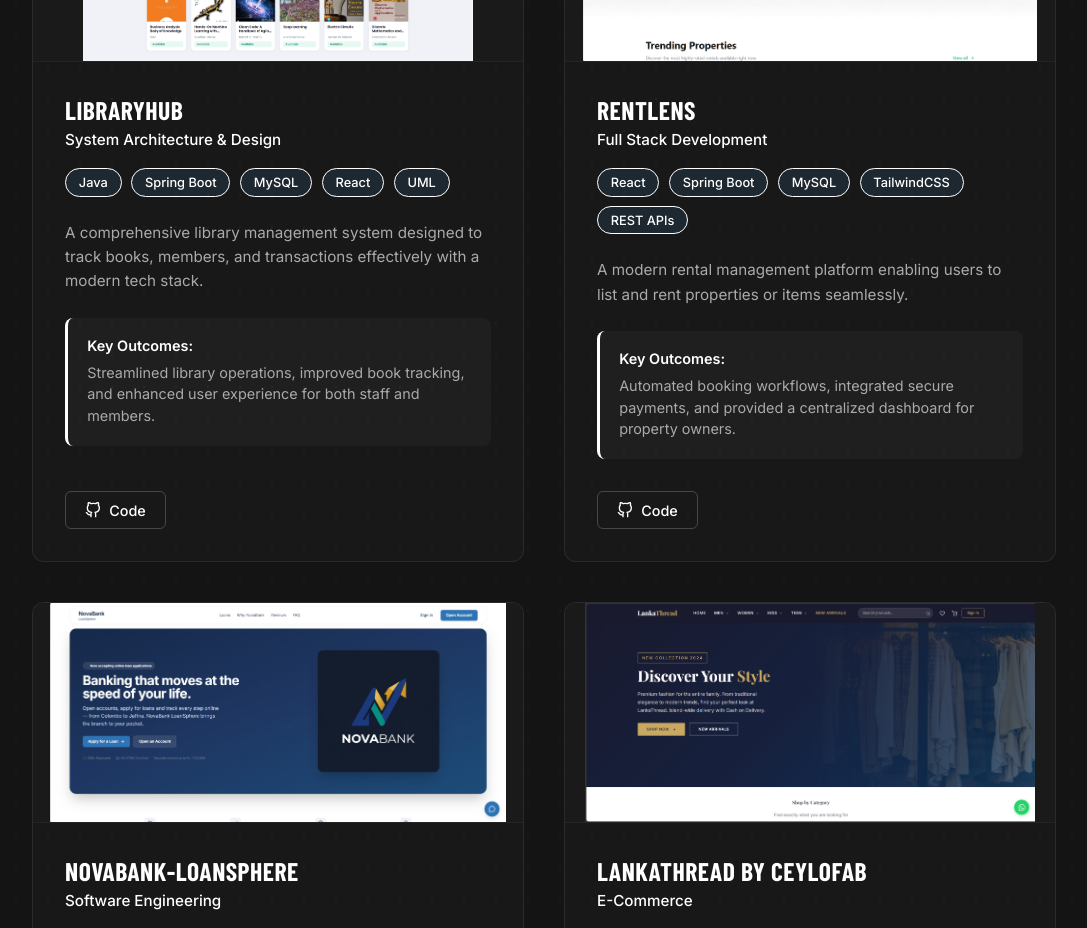
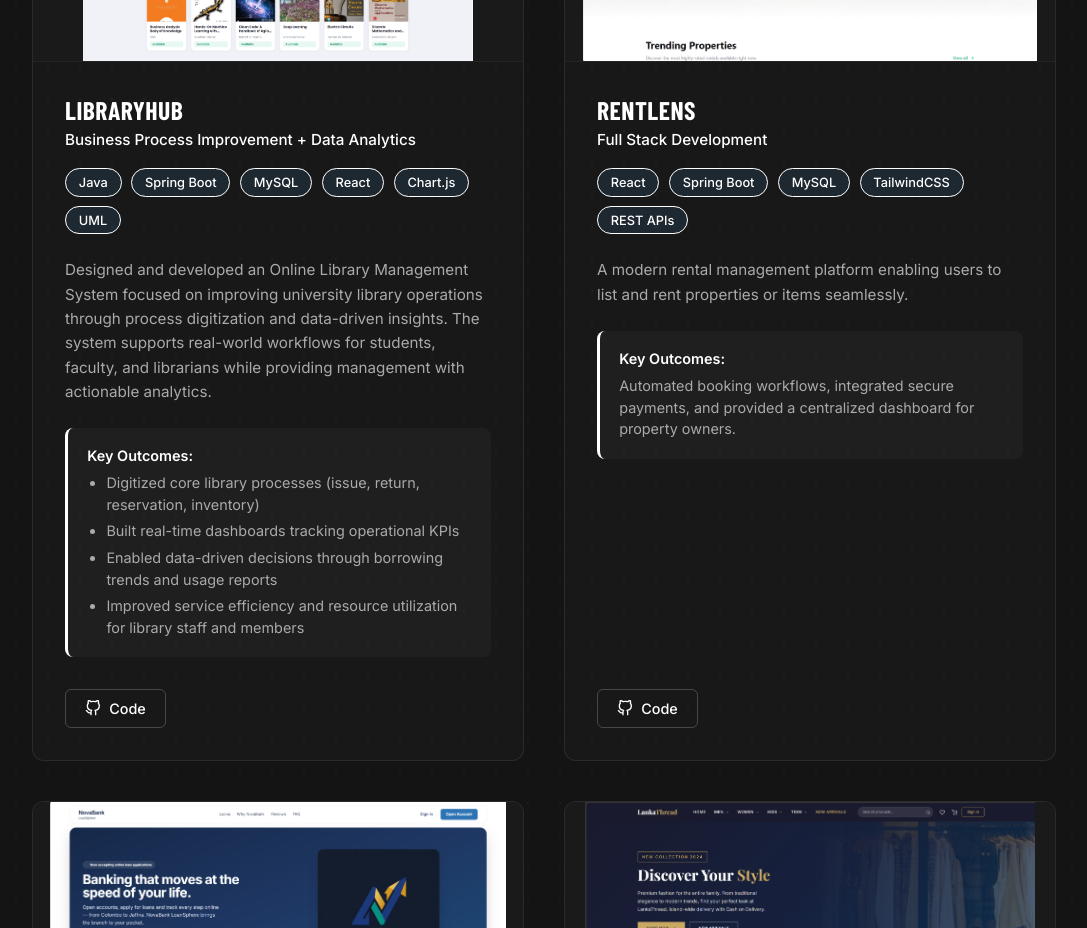
Before and after one commit to dulanjanarmd/Dulanjana-Rathnayaka, a React (Vite) app: page / in a window 1280 px wide. Shown: the part 4060-4988 px from the top of the page, without its empty margins (96-1183 px from the left). Built offline with nearby package versions, Linux system fonts and the light colour scheme; a web font is replaced by a local one.

Commit message:
feat: add Portfolio component and associated styles to display project showcase

```diff
--- a/src/Components/Portfolio.jsx
+++ b/src/Components/Portfolio.jsx
@@ -7,12 +7,17 @@
 const projects = [
   {
     id: 1,
-    title: "LibraryHub",
-    category: "System Architecture & Design",
+    title: "LIBRARYHUB",
+    category: "Business Process Improvement + Data Analytics",
     image: libraryHubImg,
-    tech: ["Java", "Spring Boot", "MySQL", "React", "UML"],
-    desc: "A comprehensive library management system designed to track books, members, and transactions effectively with a modern tech stack.",
-    outcomes: "Streamlined library operations, improved book tracking, and enhanced user experience for both staff and members.",
+    tech: ["Java", "Spring Boot", "MySQL", "React", "Chart.js", "UML"],
+    desc: "Designed and developed an Online Library Management System focused on improving university library operations through process digitization and data-driven insights. The system supports real-world workflows for students, faculty, and librarians while providing management with actionable analytics.",
+    outcomes: [
+      "Digitized core library processes (issue, return, reservation, inventory)",
+      "Built real-time dashboards tracking operational KPIs",
+      "Enabled data-driven decisions through borrowing trends and usage reports",
+      "Improved service efficiency and resource utilization for library staff and members"
+    ],
     codeUrl: "https://github.com/dulanjanarmd/LibraryHub",
   },
   {
@@ -86,7 +91,15 @@
 
               <div className="new-proj-outcomes">
                 <strong>Key Outcomes:</strong>
-                <p>{p.outcomes}</p>
+                {Array.isArray(p.outcomes) ? (
+                  <ul>
+                    {p.outcomes.map((outcome, idx) => (
+                      <li key={idx}>{outcome}</li>
+                    ))}
+                  </ul>
+                ) : (
+                  <p>{p.outcomes}</p>
+                )}
               </div>
 
               <div className="new-proj-actions">
--- a/src/styles.css
+++ b/src/styles.css
@@ -1274,6 +1274,23 @@
   margin: 0;
 }
 
+.new-proj-outcomes ul {
+  font-family: "Inter", sans-serif;
+  color: var(--text-muted, #aaa);
+  font-size: 0.9rem;
+  line-height: 1.5;
+  margin: 0;
+  padding-left: 1.2rem;
+}
+
+.new-proj-outcomes li {
+  margin-bottom: 0.3rem;
+}
+
+.new-proj-outcomes li:last-child {
+  margin-bottom: 0;
+}
+
 .new-proj-actions {
   margin-top: auto;
   display: flex;
```
